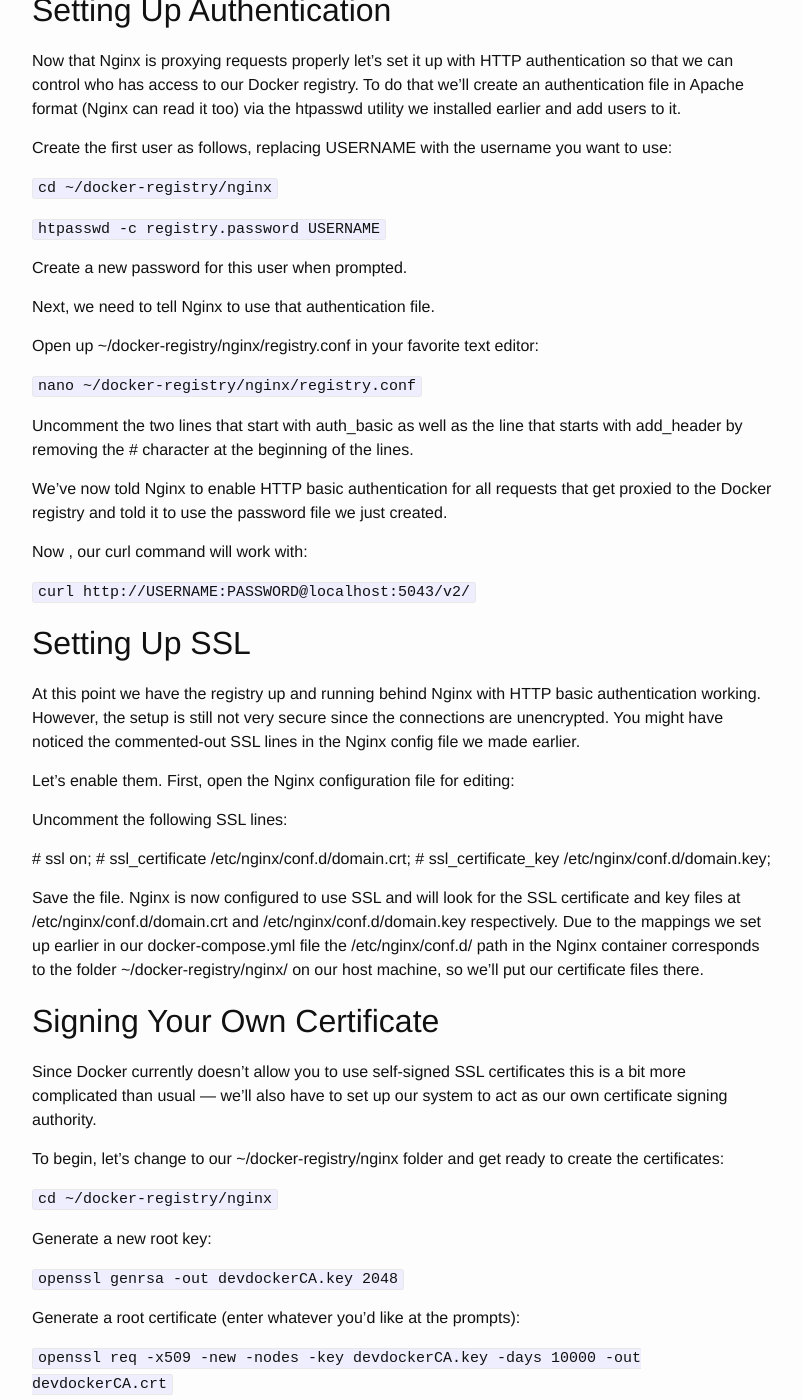
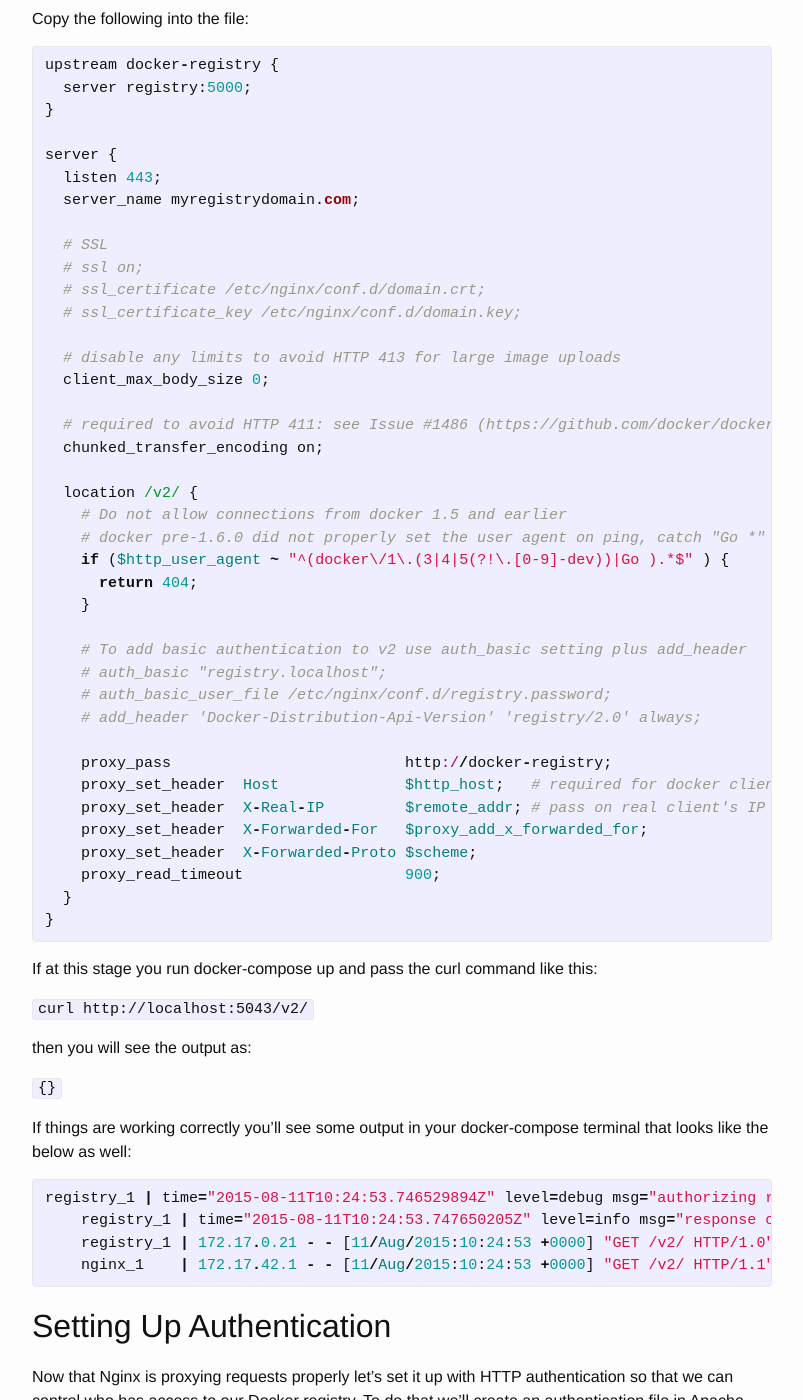
Before and after one commit to sumitgupta0001/sumitgupta.github.io, a Jekyll site: the page built from _posts/2016-12-03-docker_registry.md, in a window 1280 px wide and 1400 px high, scrolled down 2413 px. Shown: the whole window, without its empty margins (238-1041 px from the left). Built offline with Jekyll 4.4.1, drawn with Linux system fonts in a browser that asks for light colours; some of the changed text lies outside the part shown.

Commit message:
Docker changes done

```diff
--- a/_posts/2016-12-03-docker_registry.md
+++ b/_posts/2016-12-03-docker_registry.md
@@ -81,6 +81,61 @@
 
 The <code>volumes:</code> section is similar to what we did for the <code>registry</code> container. In this case it gives us a way to store the config files we'll use for Nginx on our host machine instead of inside the Docker container. The <code>:ro</code> at the end just tells Docker that the Nginx container should only have read-only access to the host filesystem.
 
+Running docker-compose up will now start two containers at the same time: one for the Docker registry and one for Nginx.
+
+We need to configure Nginx before this will work though, so let's create a new Nginx configuration file.
+
+Create a registry.conf file:
+
+nano ~/docker-registry/nginx/registry.conf
+
+
+Copy the following into the file:
+
+{% highlight ruby %}
+
+upstream docker-registry {
+  server registry:5000;
+}
+
+server {
+  listen 443;
+  server_name myregistrydomain.com;
+
+  # SSL
+  # ssl on;
+  # ssl_certificate /etc/nginx/conf.d/domain.crt;
+  # ssl_certificate_key /etc/nginx/conf.d/domain.key;
+
+  # disable any limits to avoid HTTP 413 for large image uploads
+  client_max_body_size 0;
+
+  # required to avoid HTTP 411: see Issue #1486 (https://github.com/docker/docker/issues/1486)
+  chunked_transfer_encoding on;
+
+  location /v2/ {
+    # Do not allow connections from docker 1.5 and earlier
+    # docker pre-1.6.0 did not properly set the user agent on ping, catch "Go *" user agents
+    if ($http_user_agent ~ "^(docker\/1\.(3|4|5(?!\.[0-9]-dev))|Go ).*$" ) {
+      return 404;
+    }
+
+    # To add basic authentication to v2 use auth_basic setting plus add_header
+    # auth_basic "registry.localhost";
+    # auth_basic_user_file /etc/nginx/conf.d/registry.password;
+    # add_header 'Docker-Distribution-Api-Version' 'registry/2.0' always;
+
+    proxy_pass                          http://docker-registry;
+    proxy_set_header  Host              $http_host;   # required for docker client's sake
+    proxy_set_header  X-Real-IP         $remote_addr; # pass on real client's IP
+    proxy_set_header  X-Forwarded-For   $proxy_add_x_forwarded_for;
+    proxy_set_header  X-Forwarded-Proto $scheme;
+    proxy_read_timeout                  900;
+  }
+}
+
+{% endhighlight %}
+
 If at this stage you run docker-compose up and pass the curl command like this:
 
 <code>curl http://localhost:5043/v2/</code>
@@ -88,6 +143,17 @@
 then you will see the output as:
 
 <code>{}</code>
+
+If things are working correctly you'll see some output in your docker-compose terminal that looks like the below as well:
+
+{% highlight ruby %}
+
+registry_1 | time="2015-08-11T10:24:53.746529894Z" level=debug msg="authorizing request" environment=development http.request.host="localhost:5043" http.request.id=55c3e2a6-4f34-4b0b-bc57-11c814b4f4d3 http.request.method=GET http.request.remoteaddr=172.17.42.1 http.request.uri="/v2/" http.request.useragent="curl/7.35.0" instance.id=55634dfc-c9e0-4ec9-9872-6f4930c17759 service=registry version=v2.0.1
+    registry_1 | time="2015-08-11T10:24:53.747650205Z" level=info msg="response completed" environment=development http.request.host="localhost:5043" http.request.id=55c3e2a6-4f34-4b0b-bc57-11c814b4f4d3 http.request.method=GET http.request.remoteaddr=172.17.42.1 http.request.uri="/v2/" http.request.useragent="curl/7.35.0" http.response.contenttype="application/json; charset=utf-8" http.response.duration=8.143193ms http.response.status=200 http.response.written=2 instance.id=55634dfc-c9e0-4ec9-9872-6f4930c17759 service=registry version=v2.0.1
+    registry_1 | 172.17.0.21 - - [11/Aug/2015:10:24:53 +0000] "GET /v2/ HTTP/1.0" 200 2 "" "curl/7.35.0"
+    nginx_1    | 172.17.42.1 - - [11/Aug/2015:10:24:53 +0000] "GET /v2/ HTTP/1.1" 200 2 "-" "curl/7.35.0" "-"
+
+{% endhighlight %}
 
 <h2>Setting Up Authentication</h2>
 
```
